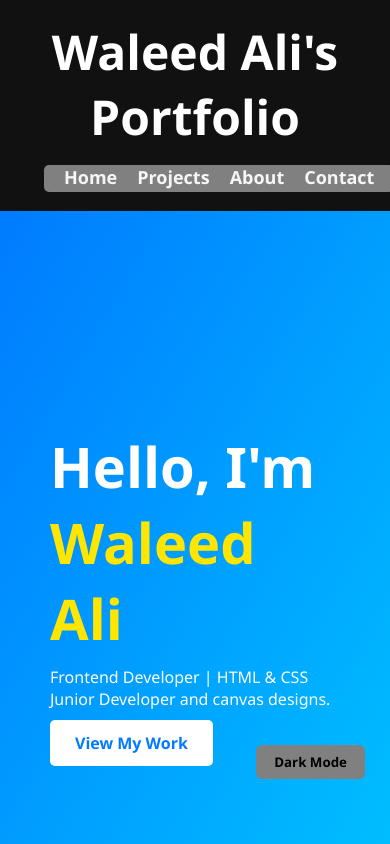
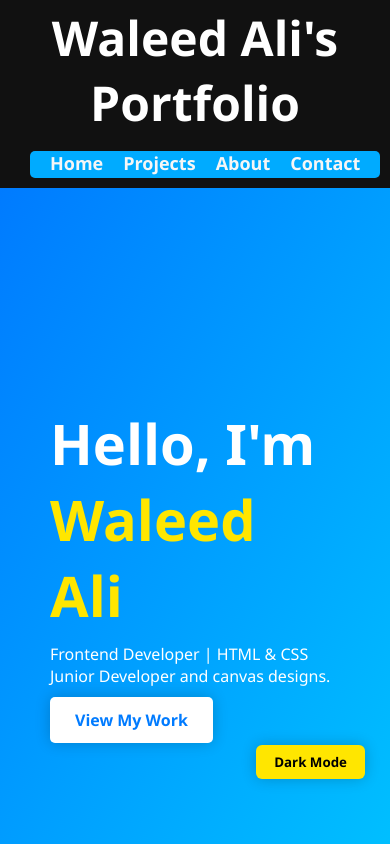
Before and after one commit to AleeDesign05/Waleed-Ali-s-Portfolio, a plain HTML site: page index.html in a window 390 px wide. Shown: the top 844 px of the page. Drawn offline with Linux system fonts and the light colour scheme.

Commit message:
Update style.css

```diff
--- a/style.css
+++ b/style.css
@@ -24,14 +24,14 @@ nav a {     color: #f6f6f6;
     margin-left: 20px;
     text-decoration: none;
     font-weight: 600;
-background-color: gray; }
+background-color: #00abff; }
 nav  {       color: #000000;
     border-radius: 10px;
-    background-color: gray;
+    background-color: #00abff;
     width: -webkit-fill-available;
     text-align: center;
     font-size: 18px;
-      padding-bottom:3px;
+    padding-bottom: 3px;
 }
 
  .top{
@@ -56,14 +56,16 @@ nav a:hover { color: var(--accent); }
      position: fixed;
      right: 25px;
      bottom: 65px;
-     background-color: gray;
+     background-color: #ffe600;
+     box-shadow: 0 0 15px rgba(0, 0, 0, 0.2);
      }
+
 
 
 /* --- HERO SECTION --- */
 .hero { height: 90vh; display: flex; justify-content: center; align-items: center; padding: 0 50px; background: linear-gradient(120deg, #007bff, #00c4ff); color: white; animation: fadeIn 1.2s ease-in-out; }
 .hero h1 { font-size: 3.5rem; margin-bottom: 10px; animation: slideUp 1s; }
-.btn { padding: 12px 25px; background: white; border-radius: 5px; color: #007bff; text-decoration: none; font-weight: 700; }
+.btn { padding: 12px 25px; background: white; border-radius: 5px; color: #007bff; text-decoration: none; font-weight: 700;    box-shadow: 0 0 15px rgba(0, 0, 0, 0.2); }
 
 
 /* --- ABOUT --- */
@@ -86,16 +88,17 @@ footer { padding: 20px; background: #00b2ff; color: white; text-align: center; m
 /* --- ANIMATIONS --- */
 @keyframes fadeIn { from { opacity: 0; } to { opacity: 1; } }
 @keyframes slideUp { from { transform: translateY(40px); opacity: 0; } to { transform: translateY(0); opacity: 1; } }
+/* iphone 12pro */
 @media (max-width: 390px) {
     .top { padding: 5px 30px; background: #111; color: white;  justify-content: space-between; align-items: center;  top: 0; z-index: 10; }
 nav  {
     color: white;
-    /* margin-left: 0px; */
+    margin-bottom: 5px;
     text-decoration: none;
     font-weight: 600;
     display: inline-table;
     margin-top: 16px;
-    background-color: gray;
+    background-color: #00abff;
     align-items: center;
     border-radius: 5px;
     padding-bottom: 3px;
@@ -105,15 +108,22 @@ nav  {
 nav a:hover { color: var(--accent); }
 header{
     padding: 14px;
+    align-items: center;
+    display: contents;
 }
 #toggleTheme {
     position: fixed;
     right: 25px;
     bottom: 65px;
-    background-color: gray;
+    background-color: #ffe600;
 }
 
 .title{
     text-align: center;
 }
 }
+@media (max-width: 375px){
+    nav{
+     align-items: center;
+    }
+}
```
